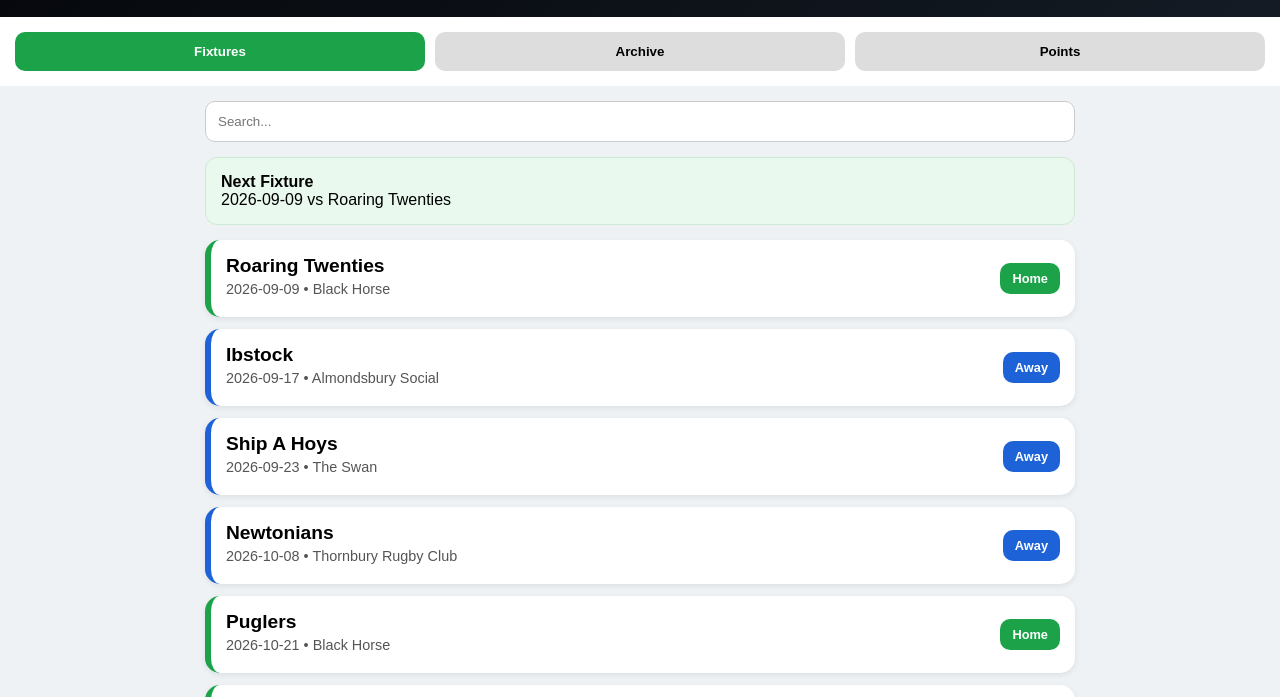
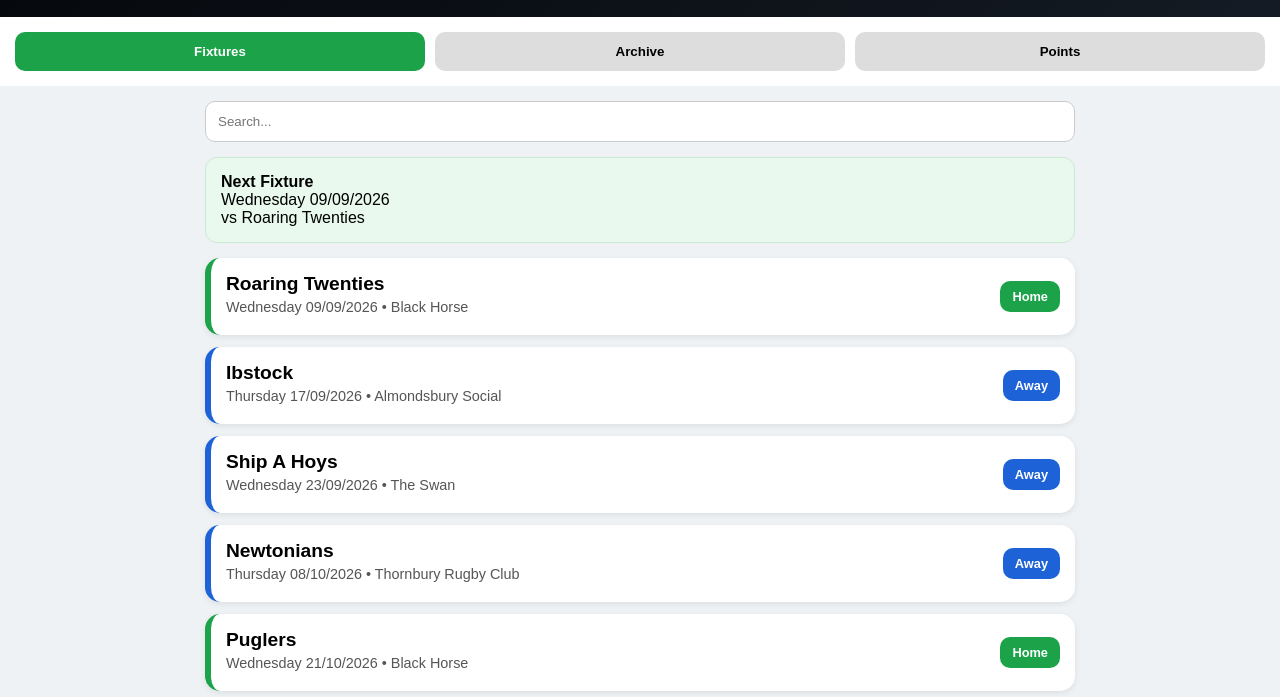
Before and after one commit to dannyjam54/Skittlesfixtures, a plain HTML site: page index.html in a window 1280 px wide. Shown: the part 84-781 px from the top of the page. Drawn offline with Linux system fonts and the light colour scheme.

Commit message:
Update index.html

```diff
--- a/index.html
+++ b/index.html
@@ -291,6 +291,7 @@ Close
 
 <script>
 
+
 const fixtures = [
 ["2026-09-09","Home","Black Horse","Roaring Twenties"],
 ["2026-09-17","Away","Almondsbury Social","Ibstock"],
@@ -324,6 +325,29 @@ const fixtures = [
 let selectedIndex = null;
 let results = JSON.parse(localStorage.getItem("results") || "{}");
 
+function formatDate(dateString){
+
+    const date = new Date(dateString);
+
+    const days = [
+        "Sunday",
+        "Monday",
+        "Tuesday",
+        "Wednesday",
+        "Thursday",
+        "Friday",
+        "Saturday"
+    ];
+
+    const dayName = days[date.getDay()];
+
+    const day = String(date.getDate()).padStart(2,"0");
+    const month = String(date.getMonth()+1).padStart(2,"0");
+    const year = date.getFullYear();
+
+    return `${dayName} ${day}/${month}/${year}`;
+}
+
 function renderFixtures(){
 
 const today = new Date();
@@ -354,7 +378,7 @@ card.className =
 card.innerHTML = `
 <div>
 <div class="opp">${f[3]}</div>
-<div class="venue">${f[0]} • ${f[2]}</div>
+<div class="venue">${formatDate(f[0])} • ${f[2]}</div>
 <div class="result ${result?.toLowerCase() || ''}">
 ${result || ''}
 </div>
@@ -377,9 +401,14 @@ fixtureList.appendChild(card);
 });
 
 if(upcoming){
+
 document.getElementById("nextFixture").innerHTML =
-`<strong>Next Fixture</strong><br>
-${upcoming[0]} vs ${upcoming[3]}`;
+`
+<strong>Next Fixture</strong><br>
+${formatDate(upcoming[0])}<br>
+vs ${upcoming[3]}
+`;
+
 }
 
 updatePoints();
@@ -437,9 +466,10 @@ text=text.toLowerCase();
 document.querySelectorAll("#fixtureList .card")
 .forEach(card=>{
 
-card.style.display=
+card.style.display =
 card.innerText.toLowerCase().includes(text)
-? "flex" : "none";
+? "flex"
+: "none";
 
 });
 
@@ -463,6 +493,7 @@ document.getElementById(page+"Page")
 
 renderFixtures();
 
+
 </script>
 
 </body>
```
